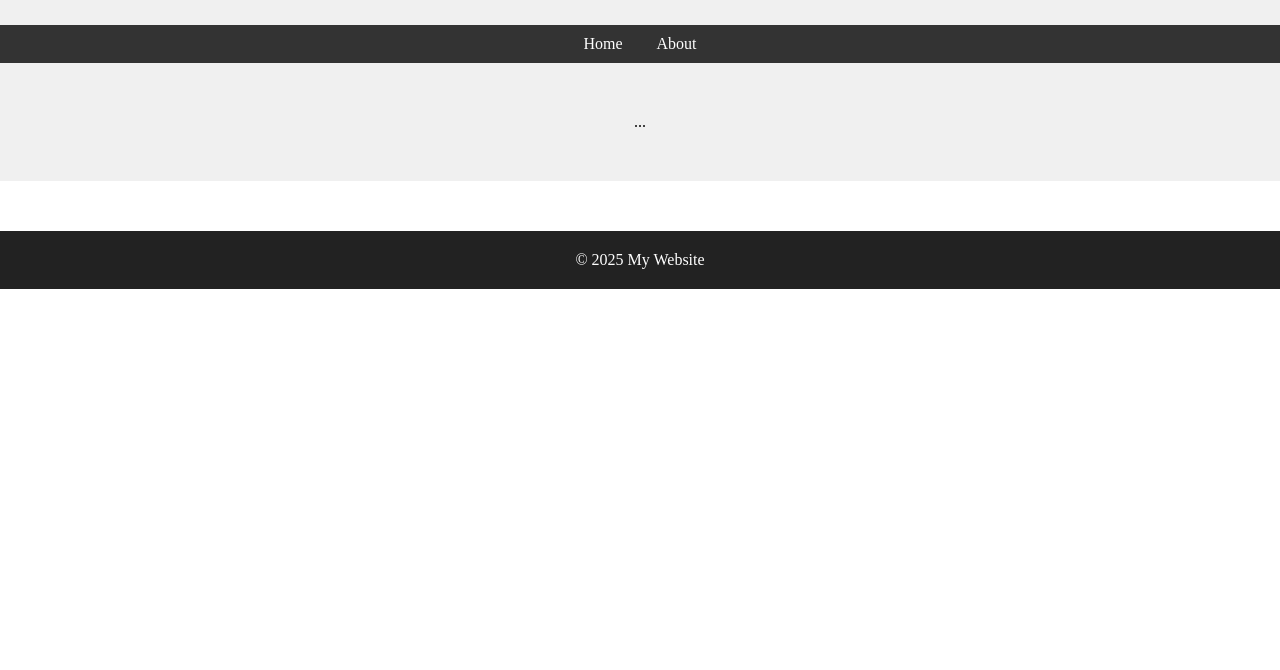
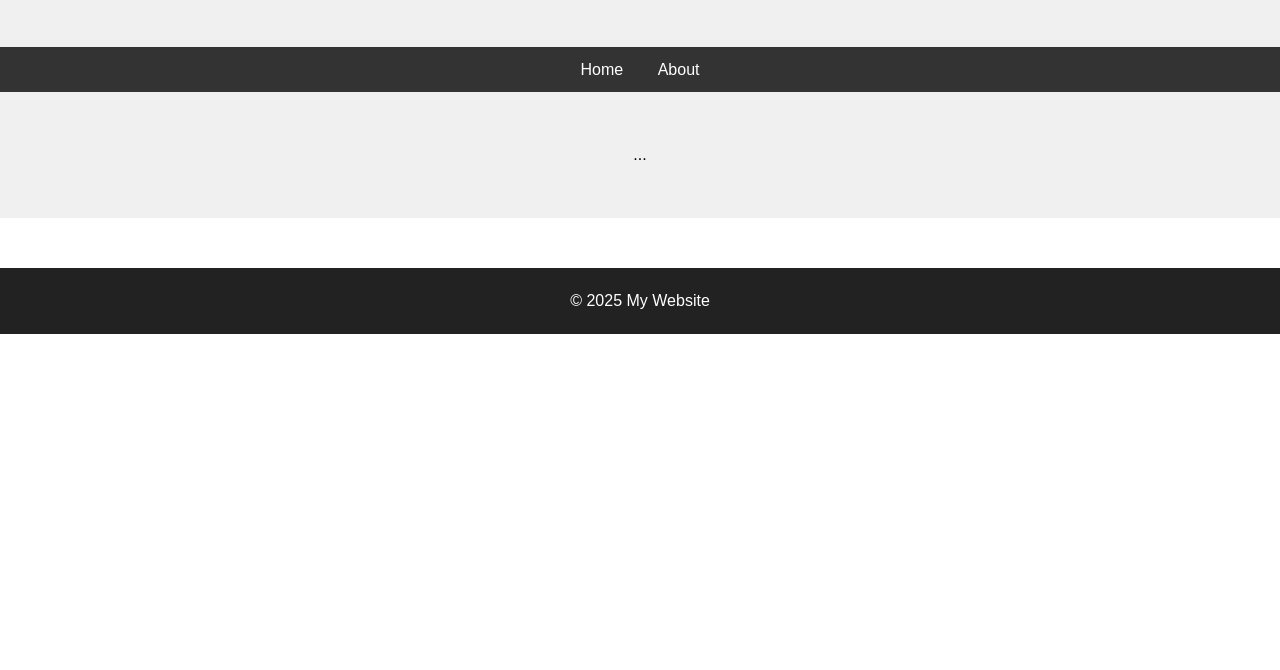
Before and after one commit to kaxipy/html-css-github-practice, a plain HTML site: page index.html in a window 1280 px wide. Shown: the part 130-800 px from the top of the page. Drawn offline with Linux system fonts and the light colour scheme.

Commit message:
Final cleanup: Add font family and improve spacing

```diff
--- a/style.css
+++ b/style.css
@@ -36,3 +36,9 @@
   text-align: center;
   margin-top: 50px;
 }
+
+/* style.css */
+body {
+  font-family: sans-serif;
+  line-height: 1.6;
+}
```
